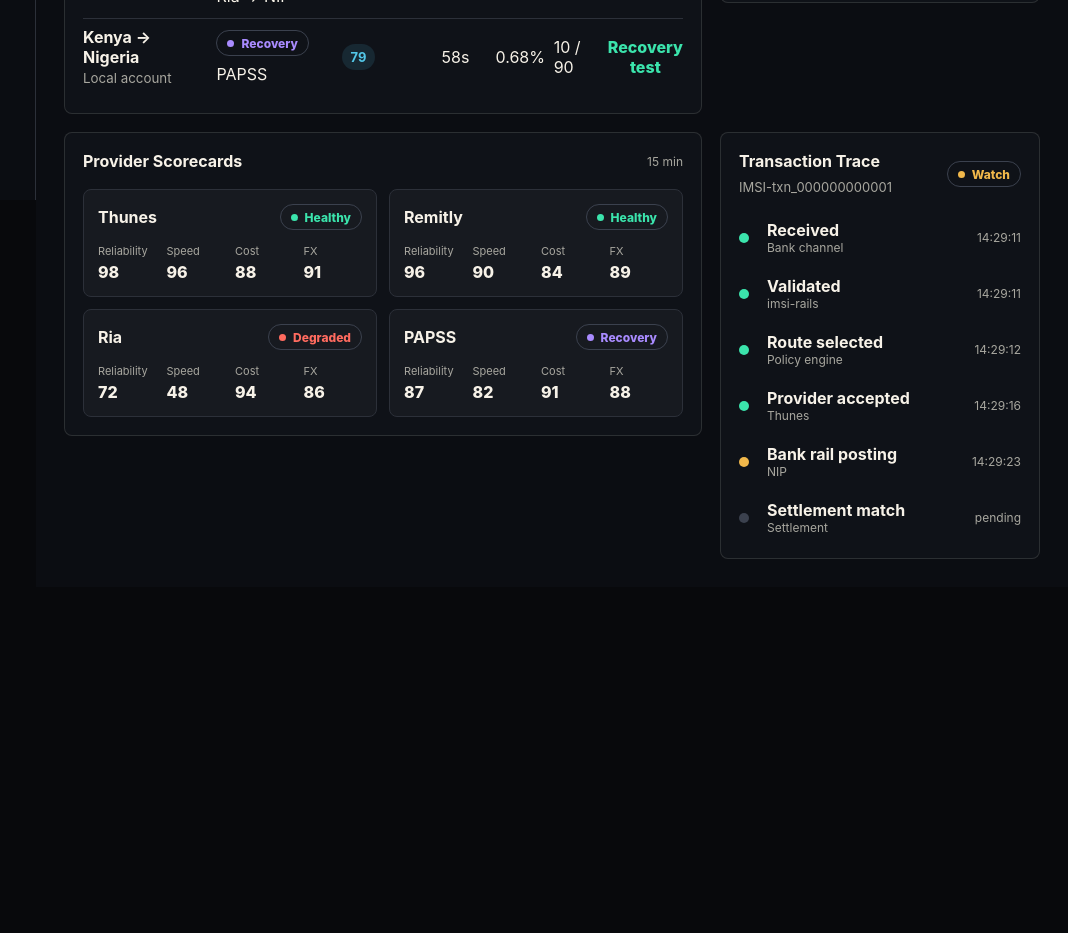
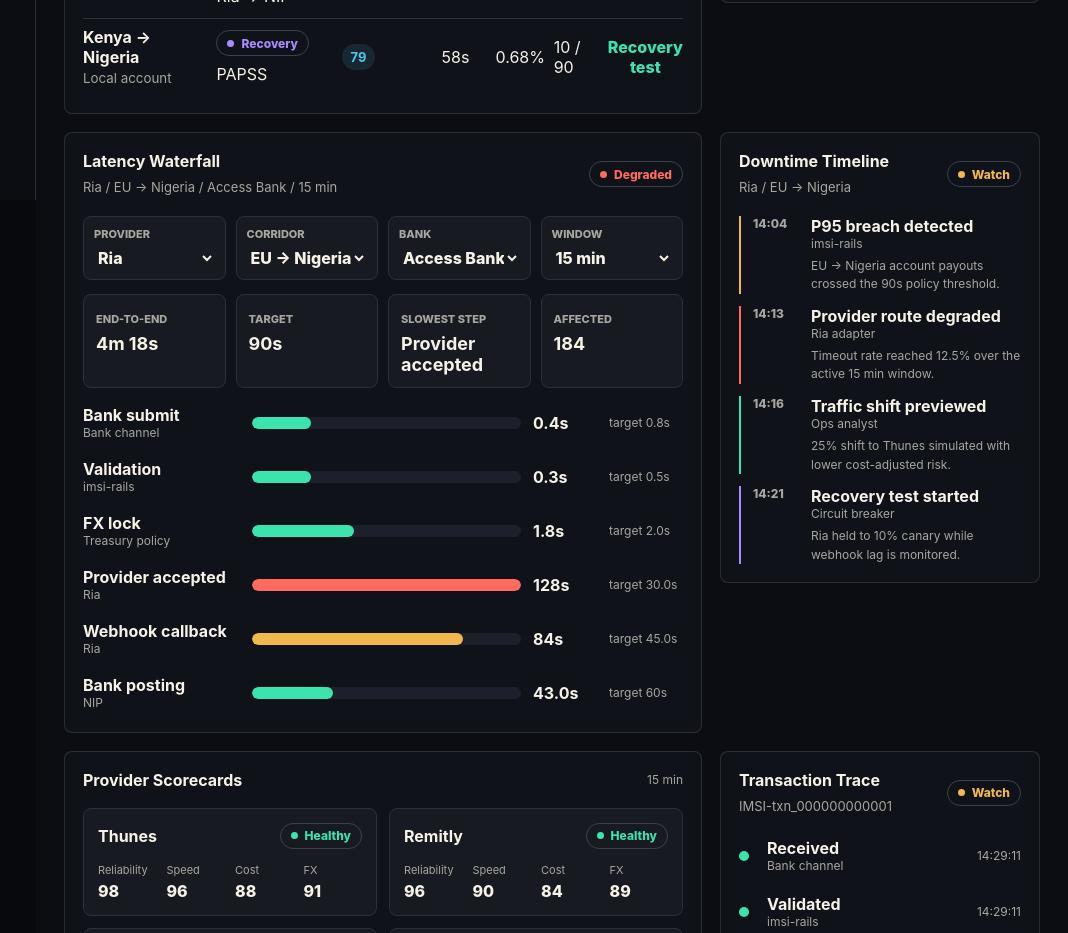
Before and after one commit to CloudSpaceLab/imsi-rails, a Vue app in the folder apps/web/: page / in a window 1280 px wide. Shown: the part 600-1533 px from the top of the page, without its empty margins (212-1280 px from the left). Before the commit the page ends 1187 px from the top, so only its background shows below. Built offline with nearby package versions, Linux system fonts and the light colour scheme.

Commit message:
Add latency and downtime drilldowns

```diff
--- a/apps/web/src/App.vue
+++ b/apps/web/src/App.vue
@@ -1,10 +1,12 @@
 <script setup lang="ts">
 import CorridorMatrix from './components/CorridorMatrix.vue'
 import DataFreshness from './components/DataFreshness.vue'
+import DowntimeTimeline from './components/DowntimeTimeline.vue'
 import HealthBadge from './components/HealthBadge.vue'
+import LatencyWaterfall from './components/LatencyWaterfall.vue'
 import ProviderScorecards from './components/ProviderScorecards.vue'
 import TransactionTimeline from './components/TransactionTimeline.vue'
-import { corridors, providerScores, summary, timeline } from './data'
+import { corridors, downtimeEvents, drilldownFilters, latencySteps, latencySummary, providerScores, summary, timeline } from './data'
 import { operationalActions } from './copy'
 </script>
 
@@ -84,6 +86,10 @@
           </div>
         </aside>
 
+        <LatencyWaterfall :filters="drilldownFilters" :summary="latencySummary" :steps="latencySteps" />
+
+        <DowntimeTimeline :events="downtimeEvents" />
+
         <ProviderScorecards :providers="providerScores" />
 
         <section class="panel" id="transactions" aria-labelledby="trace-title">
--- /dev/null
+++ b/apps/web/src/components/DowntimeTimeline.vue
@@ -0,0 +1,31 @@
+<script setup lang="ts">
+import HealthBadge from './HealthBadge.vue'
+import type { DowntimeEvent } from '../types'
+
+defineProps<{
+  events: DowntimeEvent[]
+}>()
+</script>
+
+<template>
+  <section class="panel" id="downtime" aria-labelledby="downtime-title">
+    <header class="panel__header">
+      <div>
+        <h2 id="downtime-title">Downtime Timeline</h2>
+        <p>Ria / EU -> Nigeria</p>
+      </div>
+      <HealthBadge state="watch" window="live" />
+    </header>
+
+    <ol class="downtime" aria-label="Downtime and operator timeline">
+      <li v-for="event in events" :key="`${event.time}-${event.title}`" class="downtime__item" :class="`downtime__item--${event.state}`">
+        <time>{{ event.time }}</time>
+        <div>
+          <strong>{{ event.title }}</strong>
+          <span>{{ event.actor }}</span>
+          <p>{{ event.detail }}</p>
+        </div>
+      </li>
+    </ol>
+  </section>
+</template>
--- /dev/null
+++ b/apps/web/src/components/LatencyWaterfall.vue
@@ -0,0 +1,110 @@
+<script setup lang="ts">
+import HealthBadge from './HealthBadge.vue'
+import type { HealthState, LatencyStep } from '../types'
+
+defineProps<{
+  filters: {
+    provider: string
+    corridor: string
+    destinationBank: string
+    window: string
+  }
+  summary: {
+    endToEnd: string
+    target: string
+    slowestStep: string
+    affectedTransactions: number
+  }
+  steps: LatencyStep[]
+}>()
+
+const widthFor = (step: LatencyStep) => `${Math.min(100, Math.max(8, (step.durationMs / Math.max(step.targetMs, 1)) * 42))}%`
+const seconds = (durationMs: number) => {
+  if (durationMs >= 60_000) {
+    return `${Math.round(durationMs / 1_000)}s`
+  }
+  return `${(durationMs / 1_000).toFixed(1)}s`
+}
+
+const badgeState = (state: HealthState) => state
+</script>
+
+<template>
+  <section class="panel panel--wide" id="latency" aria-labelledby="latency-title">
+    <header class="panel__header">
+      <div>
+        <h2 id="latency-title">Latency Waterfall</h2>
+        <p>{{ filters.provider }} / {{ filters.corridor }} / {{ filters.destinationBank }} / {{ filters.window }}</p>
+      </div>
+      <HealthBadge state="degraded" window="15 min" />
+    </header>
+
+    <div class="filter-bar" aria-label="Latency filters">
+      <label>
+        <span>Provider</span>
+        <select :value="filters.provider" aria-label="Provider">
+          <option>{{ filters.provider }}</option>
+          <option>Thunes</option>
+          <option>Remitly</option>
+        </select>
+      </label>
+      <label>
+        <span>Corridor</span>
+        <select :value="filters.corridor" aria-label="Corridor">
+          <option>{{ filters.corridor }}</option>
+          <option>US -> Nigeria</option>
+          <option>UK -> Nigeria</option>
+        </select>
+      </label>
+      <label>
+        <span>Bank</span>
+        <select :value="filters.destinationBank" aria-label="Destination bank">
+          <option>{{ filters.destinationBank }}</option>
+          <option>GTBank</option>
+          <option>UBA</option>
+        </select>
+      </label>
+      <label>
+        <span>Window</span>
+        <select :value="filters.window" aria-label="Time window">
+          <option>{{ filters.window }}</option>
+          <option>1 hour</option>
+          <option>24 hours</option>
+        </select>
+      </label>
+    </div>
+
+    <div class="latency-summary" aria-label="Latency summary">
+      <div>
+        <span>End-to-end</span>
+        <strong>{{ summary.endToEnd }}</strong>
+      </div>
+      <div>
+        <span>Target</span>
+        <strong>{{ summary.target }}</strong>
+      </div>
+      <div>
+        <span>Slowest step</span>
+        <strong>{{ summary.slowestStep }}</strong>
+      </div>
+      <div>
+        <span>Affected</span>
+        <strong>{{ summary.affectedTransactions }}</strong>
+      </div>
+    </div>
+
+    <ol class="waterfall" aria-label="Step latency waterfall">
+      <li v-for="step in steps" :key="step.label" class="waterfall__row">
+        <div>
+          <strong>{{ step.label }}</strong>
+          <span>{{ step.owner }}</span>
+        </div>
+        <div class="waterfall__track" :aria-label="`${step.label} latency ${seconds(step.durationMs)}`">
+          <span class="waterfall__bar" :class="`waterfall__bar--${badgeState(step.state)}`" :style="{ width: widthFor(step) }"></span>
+        </div>
+        <strong>{{ seconds(step.durationMs) }}</strong>
+        <small>target {{ seconds(step.targetMs) }}</small>
+      </li>
+    </ol>
+  </section>
+</template>
--- a/apps/web/src/data.ts
+++ b/apps/web/src/data.ts
@@ -1,4 +1,4 @@
-import type { HealthState, TimelineStep } from './types'
+import type { DowntimeEvent, HealthState, LatencyStep, TimelineStep } from './types'
 
 export const summary = {
   globalHealth: '97.2%',
@@ -72,3 +72,57 @@
   { label: 'Bank rail posting', owner: 'NIP', status: 'current', time: '14:29:23' },
   { label: 'Settlement match', owner: 'Settlement', status: 'pending', time: 'pending' },
 ]
+
+export const drilldownFilters = {
+  provider: 'Ria',
+  corridor: 'EU -> Nigeria',
+  destinationBank: 'Access Bank',
+  window: '15 min',
+}
+
+export const latencySummary = {
+  endToEnd: '4m 18s',
+  target: '90s',
+  slowestStep: 'Provider accepted',
+  affectedTransactions: 184,
+}
+
+export const latencySteps: LatencyStep[] = [
+  { label: 'Bank submit', owner: 'Bank channel', durationMs: 420, targetMs: 800, state: 'healthy' },
+  { label: 'Validation', owner: 'imsi-rails', durationMs: 260, targetMs: 500, state: 'healthy' },
+  { label: 'FX lock', owner: 'Treasury policy', durationMs: 1_800, targetMs: 2_000, state: 'healthy' },
+  { label: 'Provider accepted', owner: 'Ria', durationMs: 128_000, targetMs: 30_000, state: 'degraded' },
+  { label: 'Webhook callback', owner: 'Ria', durationMs: 84_000, targetMs: 45_000, state: 'watch' },
+  { label: 'Bank posting', owner: 'NIP', durationMs: 43_000, targetMs: 60_000, state: 'healthy' },
+]
+
+export const downtimeEvents: DowntimeEvent[] = [
+  {
+    time: '14:04',
+    title: 'P95 breach detected',
+    actor: 'imsi-rails',
+    state: 'watch',
+    detail: 'EU -> Nigeria account payouts crossed the 90s policy threshold.',
+  },
+  {
+    time: '14:13',
+    title: 'Provider route degraded',
+    actor: 'Ria adapter',
+    state: 'degraded',
+    detail: 'Timeout rate reached 12.5% over the active 15 min window.',
+  },
+  {
+    time: '14:16',
+    title: 'Traffic shift previewed',
+    actor: 'Ops analyst',
+    state: 'healthy',
+    detail: '25% shift to Thunes simulated with lower cost-adjusted risk.',
+  },
+  {
+    time: '14:21',
+    title: 'Recovery test started',
+    actor: 'Circuit breaker',
+    state: 'recovery',
+    detail: 'Ria held to 10% canary while webhook lag is monitored.',
+  },
+]
--- a/apps/web/src/styles.css
+++ b/apps/web/src/styles.css
@@ -392,6 +392,159 @@
   gap: 12px;
 }
 
+.filter-bar,
+.latency-summary {
+  display: grid;
+  grid-template-columns: repeat(4, minmax(0, 1fr));
+  gap: 10px;
+}
+
+.filter-bar {
+  margin-bottom: 14px;
+}
+
+.filter-bar label,
+.latency-summary div {
+  min-width: 0;
+  border: 1px solid var(--line);
+  border-radius: 8px;
+  background: rgba(255, 248, 235, 0.035);
+}
+
+.filter-bar label {
+  display: grid;
+  gap: 6px;
+  padding: 10px;
+}
+
+.filter-bar span,
+.latency-summary span {
+  color: var(--muted);
+  font-size: 11px;
+  font-weight: 800;
+  text-transform: uppercase;
+}
+
+.filter-bar select {
+  width: 100%;
+  min-width: 0;
+  border: 0;
+  background: transparent;
+  color: var(--text);
+  font-weight: 800;
+}
+
+.latency-summary {
+  margin-bottom: 14px;
+}
+
+.latency-summary div {
+  padding: 12px;
+}
+
+.latency-summary strong {
+  display: block;
+  margin-top: 6px;
+  font-size: 18px;
+}
+
+.waterfall,
+.downtime {
+  display: grid;
+  gap: 12px;
+  margin: 0;
+  padding: 0;
+  list-style: none;
+}
+
+.waterfall__row {
+  display: grid;
+  grid-template-columns: minmax(120px, 0.7fr) minmax(140px, 1.2fr) 64px 74px;
+  gap: 12px;
+  align-items: center;
+  min-height: 42px;
+}
+
+.waterfall__row span,
+.waterfall__row small,
+.downtime span,
+.downtime p {
+  color: var(--muted);
+  font-size: 12px;
+}
+
+.waterfall__row strong,
+.waterfall__row span {
+  display: block;
+}
+
+.waterfall__track {
+  height: 12px;
+  overflow: hidden;
+  border-radius: 999px;
+  background: #1b202a;
+}
+
+.waterfall__bar {
+  display: block;
+  height: 100%;
+  border-radius: inherit;
+  background: var(--mint);
+}
+
+.waterfall__bar--watch {
+  background: var(--amber);
+}
+
+.waterfall__bar--degraded,
+.waterfall__bar--blocked {
+  background: var(--coral);
+}
+
+.waterfall__bar--recovery {
+  background: var(--violet);
+}
+
+.downtime__item {
+  display: grid;
+  grid-template-columns: 46px minmax(0, 1fr);
+  gap: 12px;
+  padding-left: 12px;
+  border-left: 2px solid var(--line-strong);
+}
+
+.downtime__item--healthy {
+  border-left-color: var(--mint);
+}
+
+.downtime__item--watch {
+  border-left-color: var(--amber);
+}
+
+.downtime__item--degraded,
+.downtime__item--blocked {
+  border-left-color: var(--coral);
+}
+
+.downtime__item--recovery {
+  border-left-color: var(--violet);
+}
+
+.downtime time {
+  color: var(--muted);
+  font-size: 12px;
+  font-weight: 800;
+}
+
+.downtime strong,
+.downtime span {
+  display: block;
+}
+
+.downtime p {
+  margin: 6px 0 0;
+}
+
 .provider-card {
   padding: 14px;
   border: 1px solid var(--line);
@@ -520,8 +673,19 @@
 
   .summary-grid,
   .content-grid,
-  .provider-grid {
+  .provider-grid,
+  .filter-bar,
+  .latency-summary {
     grid-template-columns: 1fr;
+  }
+
+  .waterfall__row {
+    grid-template-columns: 1fr;
+    gap: 8px;
+    padding: 12px;
+    border: 1px solid var(--line);
+    border-radius: 8px;
+    background: rgba(255, 248, 235, 0.035);
   }
 
   .matrix {
```
Also changed, not shown: apps/web/src/types.ts (+16 -0 lines), 3 other files (tests, documents, lock files or other folders).
